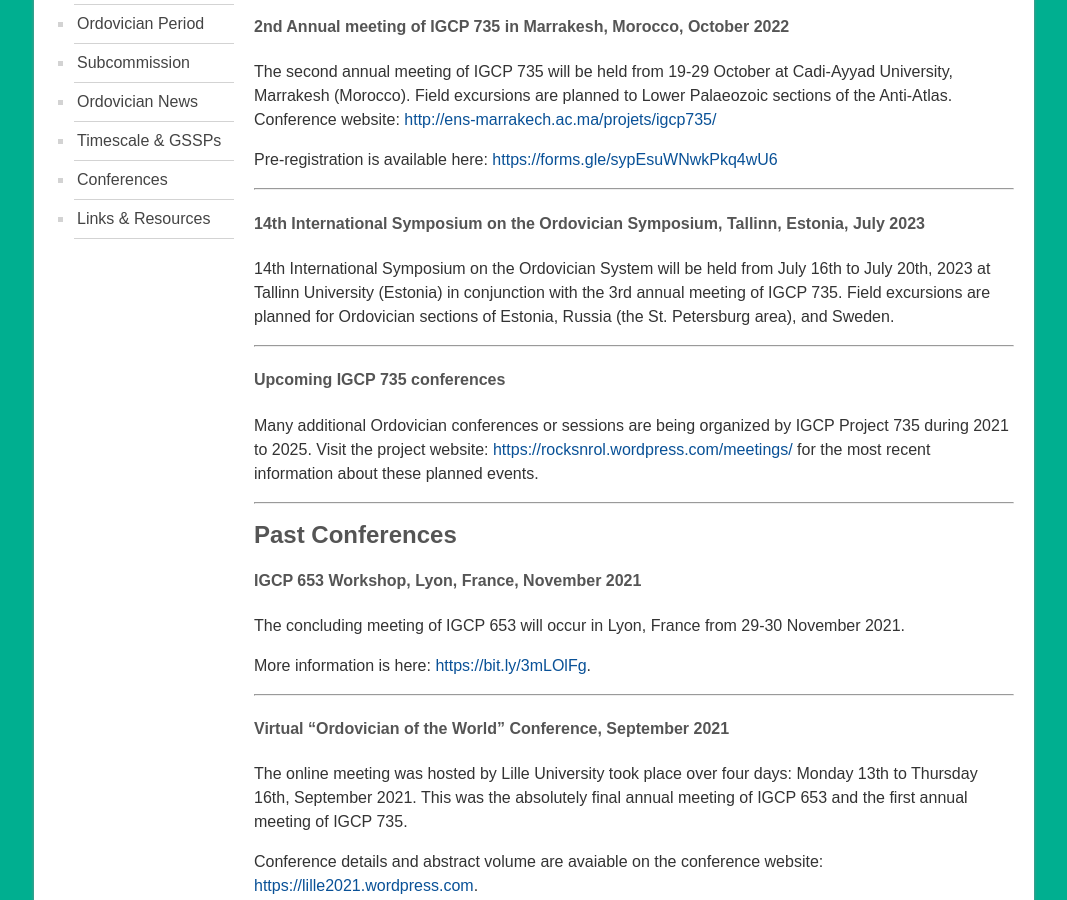
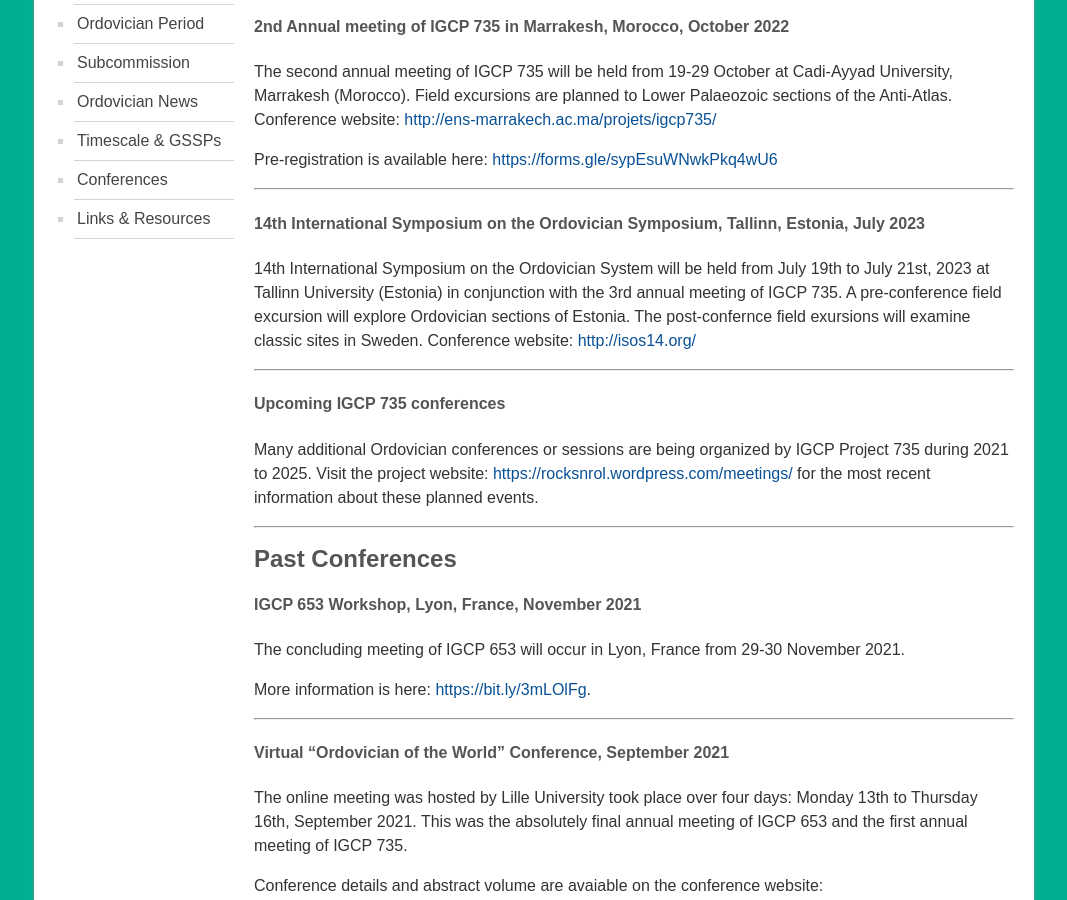
Before and after one commit to whwangChina/subcommission-ordovician, a Jekyll site: the page built from pages/conference.md, in a window 1280 px wide and 900 px high, scrolled down 454 px. Shown: the whole window, without its empty margins (106-1173 px from the left). Built offline with Jekyll 4.4.1, drawn with Linux system fonts in a browser that asks for light colours.

Commit message:
Update conference.md

```diff
--- a/pages/conference.md
+++ b/pages/conference.md
@@ -15,7 +15,7 @@
 
 #### 14th International Symposium on the Ordovician Symposium, Tallinn, Estonia, July 2023
 
-14th International Symposium on the Ordovician System will be held from July 16th to July 20th, 2023 at Tallinn University (Estonia) in conjunction with the 3rd annual meeting of IGCP 735. Field excursions are planned for Ordovician sections of Estonia, Russia (the St. Petersburg area), and Sweden.
+14th International Symposium on the Ordovician System will be held from July 19th to July 21st, 2023 at Tallinn University (Estonia) in conjunction with the 3rd annual meeting of IGCP 735. A pre-conference field excursion will explore Ordovician sections of Estonia. The post-confernce field exursions will examine classic sites in Sweden. Conference website: <http://isos14.org/>
 
 ---
 
```
